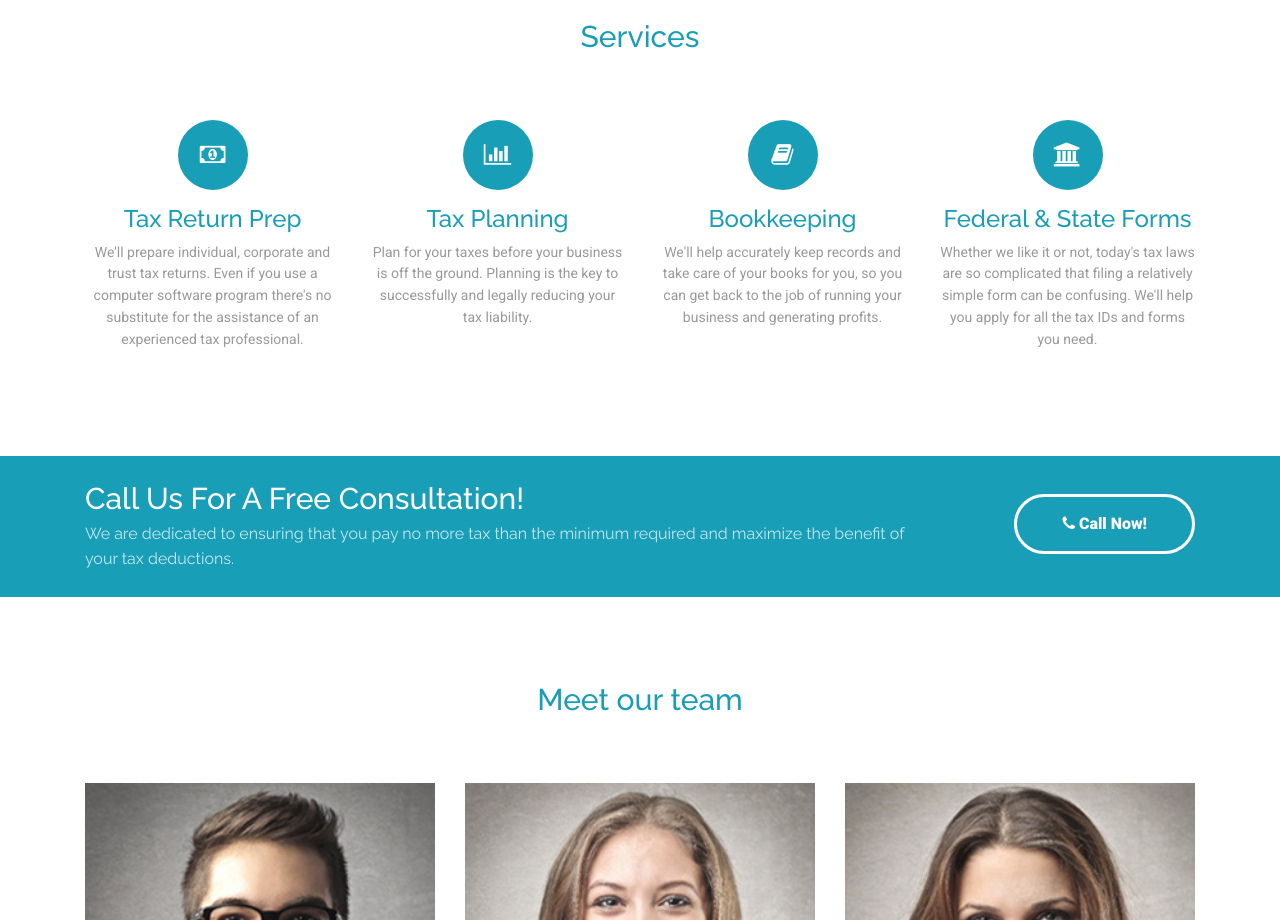
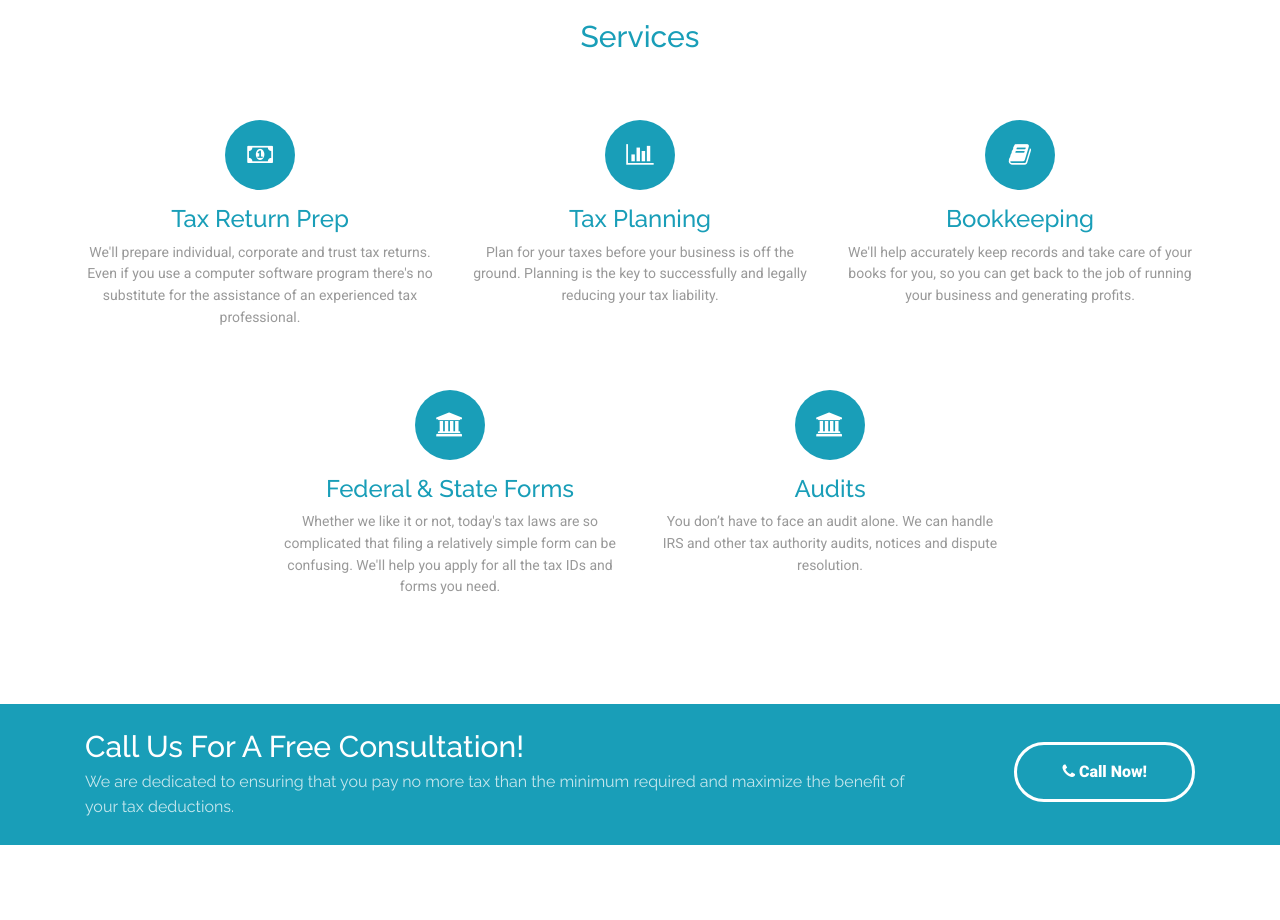
Before and after one commit to SlyTy7/tax-shrink, a plain HTML site: page index.html in a window 1280 px wide. Shown: the part 1840-2760 px from the top of the page. Drawn offline with Linux system fonts and the light colour scheme; some packages are replaced by stand-ins of ours.

Commit message:
add fifth service

```diff
--- a/index.html
+++ b/index.html
@@ -90,7 +90,7 @@
       </nav>
     </div>
   </header>
-  <!-- #header -->
+  <!-- /Header -->
 
   <!-- About -->
   <section class="about" id="about">
@@ -114,8 +114,8 @@
     </div>
   </section>
   <!-- /About -->
+
   <!-- Parallax -->
-
   <div class="block bg-primary block-pd-lg block-bg-overlay text-center" data-bg-img="img/parallax-bg.jpg" data-settings='{"stellar-background-ratio": 0.6}' data-toggle="parallax-bg">
     <h2>
         Current and former clients include
@@ -142,8 +142,8 @@
 
   </div>
   <!-- /Parallax -->
+
   <!-- Services -->
-
   <section class="features" id="features">
     <div class="container">
       <h2 class="text-center">
@@ -151,7 +151,7 @@
       </h2>
 
       <div class="row wrap">
-        <div class="feature-col col-lg-3 col-sm-6 col-12">
+        <div class="feature-col col-lg-4 col-sm-6 col-12">
           <div class="card card-block text-center">
             <div>
               <div class="feature-icon">
@@ -171,7 +171,7 @@
           </div>
         </div>
 
-        <div class="feature-col col-lg-3 col-sm-6 col-12">
+        <div class="feature-col col-lg-4 col-sm-6 col-12">
           <div class="card card-block text-center">
             <div>
               <div class="feature-icon">
@@ -191,7 +191,7 @@
           </div>
         </div>
 
-        <div class="feature-col col-lg-3 col-sm-6 col-12">
+        <div class="feature-col col-lg-4 col-sm-6 col-12">
           <div class="card card-block text-center">
             <div>
               <div class="feature-icon">
@@ -211,7 +211,7 @@
           </div>
         </div>
 
-        <div class="feature-col col-lg-3 col-sm-6 col-12">
+        <div class="feature-col offset-lg-2 col-lg-4 col-sm-6 col-12">
           <div class="card card-block text-center">
             <div>
               <div class="feature-icon">
@@ -226,6 +226,28 @@
 
               <p>
                 Whether we like it or not, today's tax laws are so complicated that filing a relatively simple form can be confusing. We'll help you apply for all the tax IDs and forms you need.
+              </p>
+            </div>
+          </div>
+        </div>
+
+
+        <!--maybe add a fifth element -->
+        <div class="feature-col offset-md-0 col-lg-4 offset-sm-3 col-sm-6 col-12">
+          <div class="card card-block text-center">
+            <div>
+              <div class="feature-icon">
+                <span class="fa fa-bank"></span>
+              </div>
+            </div>
+
+            <div>
+              <h3>
+                  Audits
+                </h3>
+
+              <p>
+                You don’t have to face an audit alone. We can handle IRS and other tax authority audits, notices and dispute resolution.
               </p>
             </div>
           </div>
```
